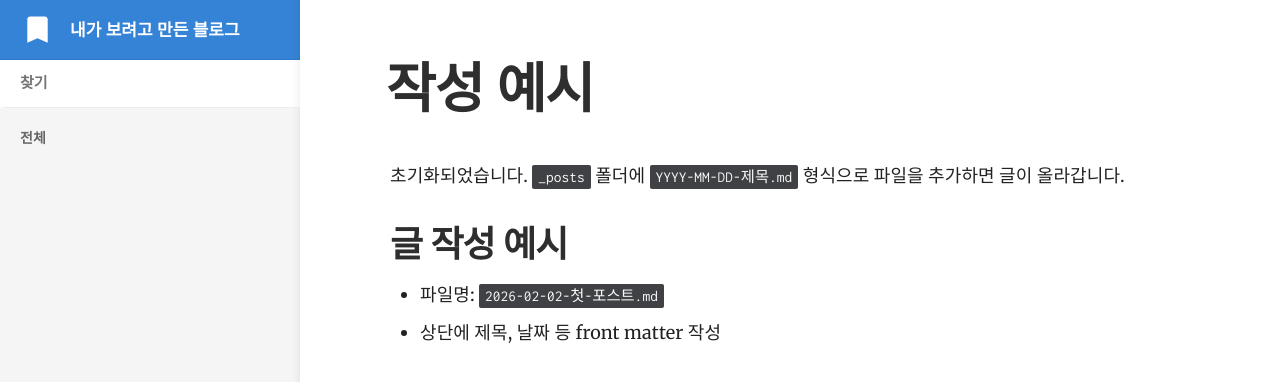
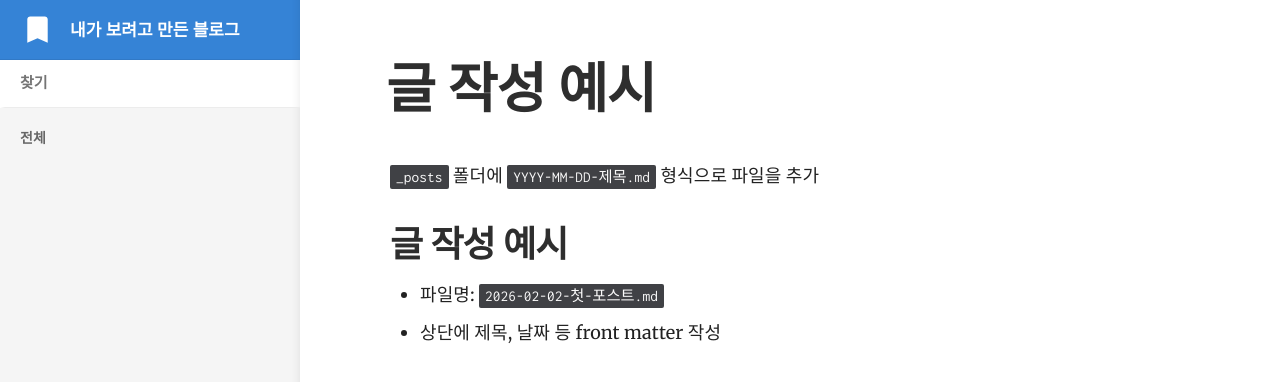
Before and after one commit to mooooonmin/mooooonmin.github.io, a Jekyll site: the page built from _posts/2026-02-02-글_작성_예시.md, in a window 1280 px wide. Shown: the top 382 px of the page. Built offline with Jekyll 4.4.1, drawn with Linux system fonts in a browser that asks for light colours.

Commit message:
글 수정

```diff
--- a/_posts/2026-02-02-test.md
+++ b/_posts/2026-02-02-글_작성_예시.md
@@ -1,9 +1,9 @@
 ---
-title: 작성 예시
+title: 글 작성 예시
 date: 2026-02-02 00:00:00 +0900
 ---
 
-초기화되었습니다. `_posts` 폴더에 `YYYY-MM-DD-제목.md` 형식으로 파일을 추가하면 글이 올라갑니다.
+`_posts` 폴더에 `YYYY-MM-DD-제목.md` 형식으로 파일을 추가
 
 ## 글 작성 예시
 
```
